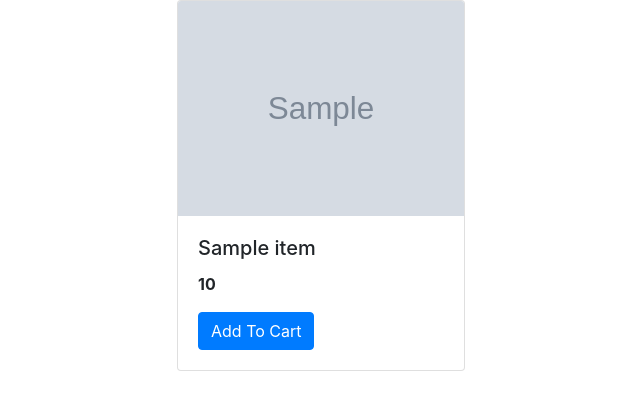
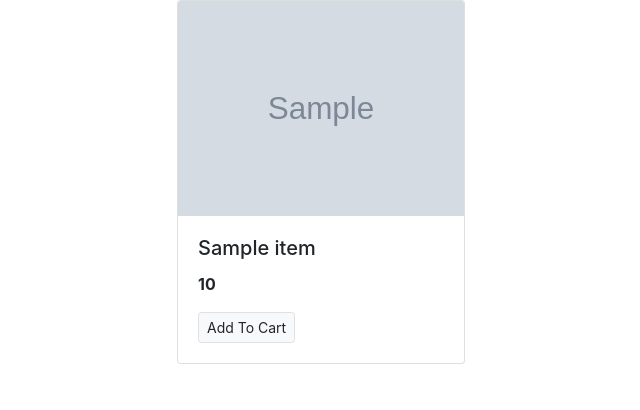
Before and after one commit to progRayhan/Django-Ecommerce-Website, a Django app: template EcommerceWebsite/store/templates/index.html in a window 1280 px wide. Shown: the top 410 px of the page, without its empty margins (319-959 px from the left). Run offline with Django 4.2, Linux system fonts and the light colour scheme; the template is opened without the code that fills it: most values are stand-ins (such as "Sample title", 1, 10 or a date in 2020); grey boxes marked "Sample" are stand-in pictures; parts of the project's set-up code (start-up, migrations or seed data) failed here and were passed over.

Commit message:
Bootstrap fix

```diff
--- a/EcommerceWebsite/store/templates/index.html
+++ b/EcommerceWebsite/store/templates/index.html
@@ -23,7 +23,7 @@
                 <div class="card-body">
                   <h5 class="card-title">{{item.name}}</h5>
                   <p class="card-text"><b>{{item.price}}</b></p>
-                  <a href="#" class="btn btn-primary">Add To Cart</a>
+                  <a href="#" class="btn btn-light border btn-sm">Add To Cart</a>
                 </div>
               </div>
             {% endfor %}
```
